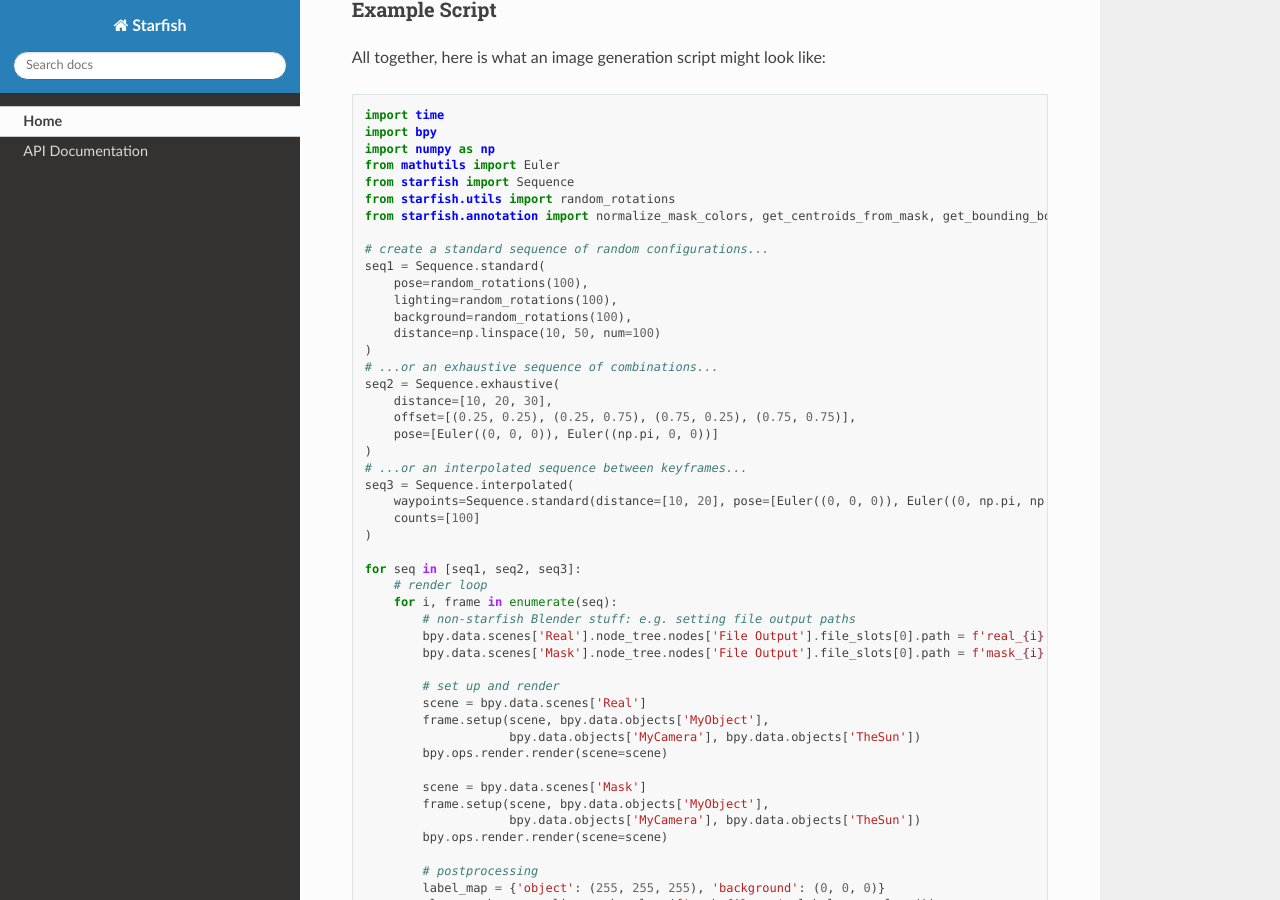
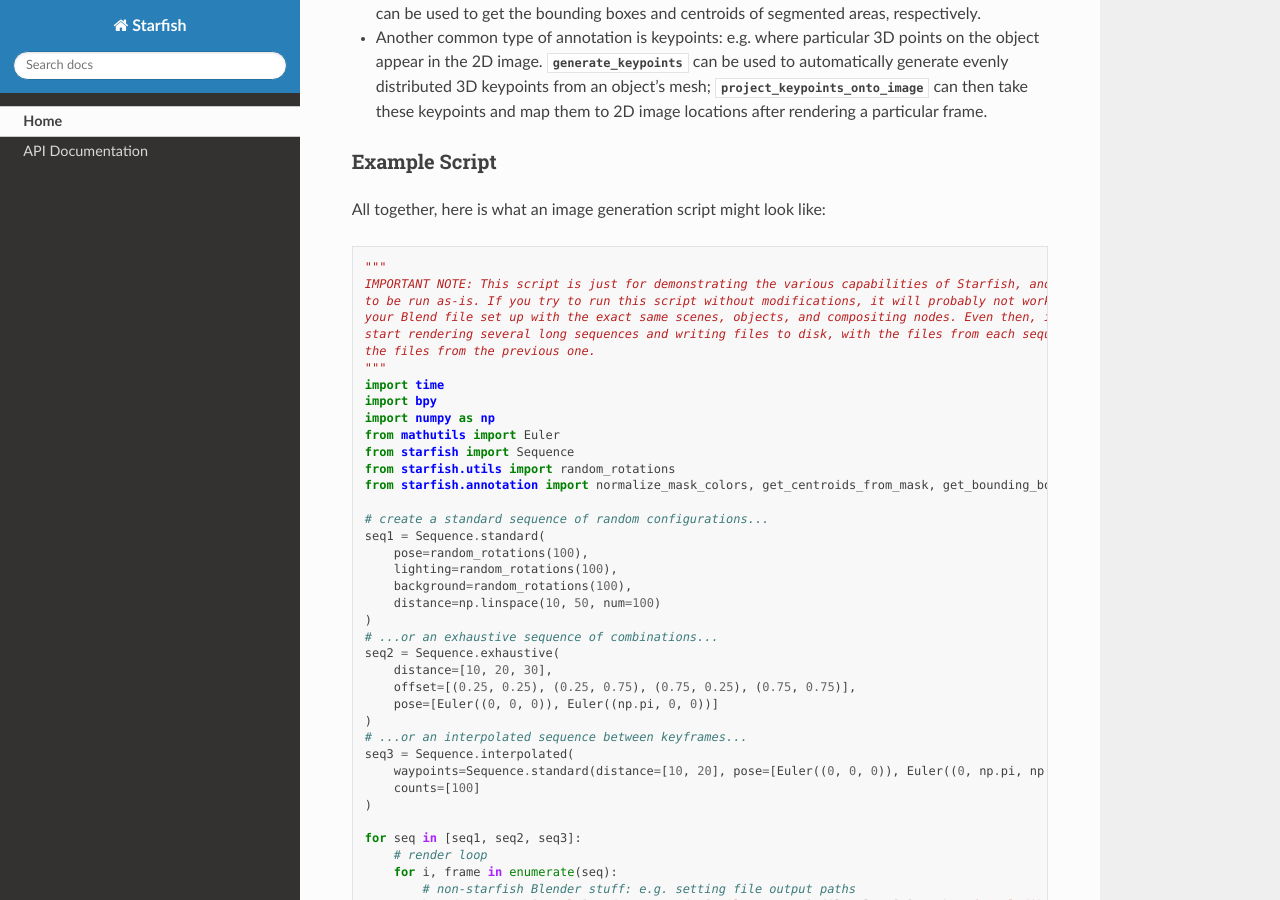
Before and after one commit to autognc/starfish, a Sphinx documentation site: the page built from docs/index.rst, in a window 1280 px wide and 900 px high, scrolled down 3191 px. Built offline with Sphinx 7.4.7 and the Read the Docs theme 2.0.0, drawn with Linux system fonts in a browser that asks for light colours; some of the changed text lies outside the part shown.

```diff
--- a/docs/index.rst
+++ b/docs/index.rst
@@ -22,6 +22,11 @@ tasks where annotated real data may be difficult to obtain.
     Home <self>
     api/index
 
+Requirements
+------------------------------------
+Though Starfish has only been tested with Blender 2.82, it should work with any version 2.8+. Please open an issue
+on `GitHub <https://github.com/autognc/starfish>`_ if it doesn't.
+
 Installation
 ------------------------------------
 #. Identify the location of your Blender scripts directory. This can be done by opening Blender, clicking on the
@@ -29,11 +34,12 @@ Installation
    Linux, the default location is ``~/.config/blender/[VERSION]/scripts``. From now on, this path will be referred to as
    ``[SCRIPTS_DIR]``.
 #. Create the addon modules directory, if it does not exist already: ``mkdir -p [SCRIPTS_DIR]/addons/modules``
-#. Install the library to Blender: ``pip install https://github.com/autognc/starfish --no-deps --target
-   [SCRIPTS_DIR]/addons/modules``. Starfish does not require any additional packages besides what is already bundled
+#. Install the library to Blender: ``pip install git+https://github.com/autognc/starfish --no-deps --target [SCRIPTS_DIR]/addons/modules``.
+   Starfish does not require any additional packages besides what is already bundled
    with Blender, which is why ``--no-deps`` can be used.
 
-Starfish can also be pip-installed normally without Blender for testing purposes or for independent usage.
+Starfish can also be pip-installed normally without Blender for testing purposes or for independent usage of certain
+modules.
 
 Quickstart
 ------------------------------------
--- a/example.py
+++ b/example.py
@@ -1,3 +1,10 @@
+"""
+IMPORTANT NOTE: This script is just for demonstrating the various capabilities of Starfish, and is not meant
+to be run as-is. If you try to run this script without modifications, it will probably not work, unless you have
+your Blend file set up with the exact same scenes, objects, and compositing nodes. Even then, it will immediately
+start rendering several long sequences and writing files to disk, with the files from each sequence overwriting
+the files from the previous one.
+"""
 import time
 import bpy
 import numpy as np
```
Also changed, not shown: README.rst (+30 -17 lines).
